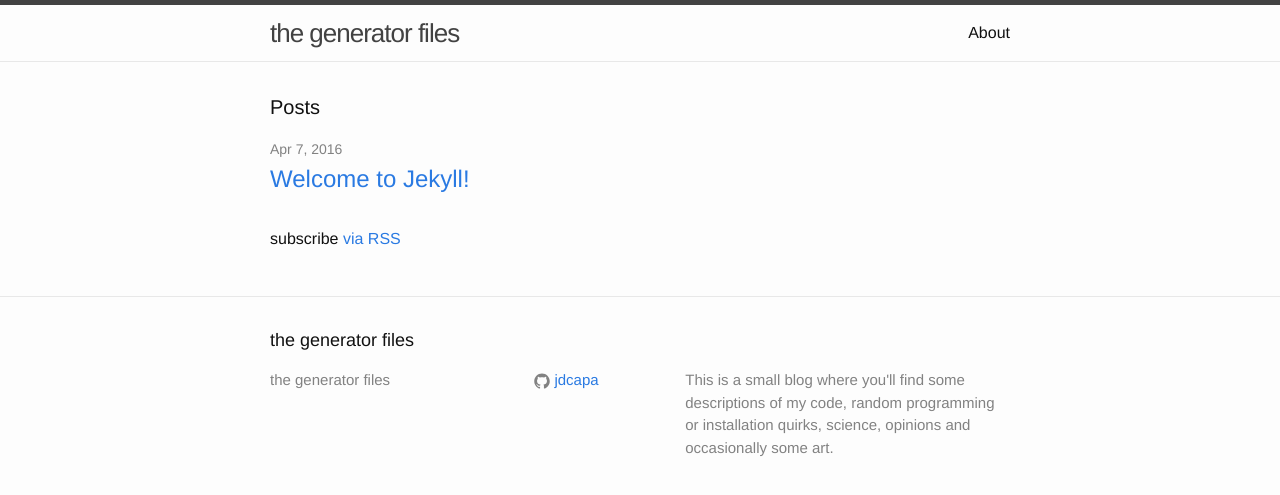
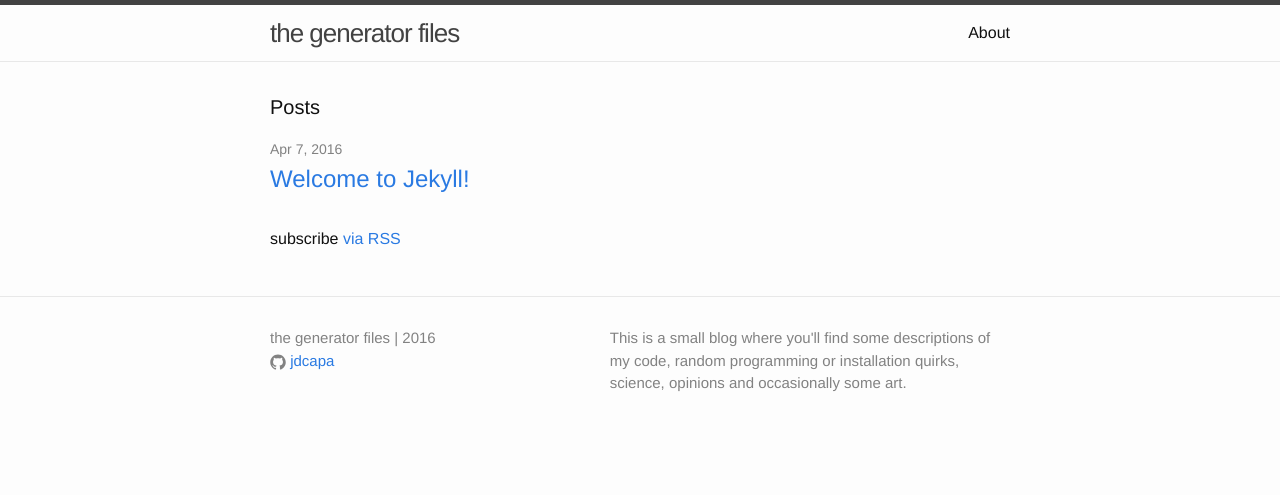
Before and after one commit to jdcapa/jdcapa.github.io, a Jekyll site: the page built from index.html, in a window 1280 px wide. Shown: the top 495 px of the page. Built offline with Jekyll 4.4.1, drawn with Linux system fonts in a browser that asks for light colours.

```diff
--- a/_includes/footer.html
+++ b/_includes/footer.html
@@ -2,34 +2,23 @@
 
   <div class="wrapper">
 
-    <h2 class="footer-heading">{{ site.title }}</h2>
+    <!-- <h2 class="footer-heading">{{ site.title }}</h2> -->
 
     <div class="footer-col-wrapper">
       <div class="footer-col footer-col-1">
         <ul class="contact-list">
-          <li>{{ site.title }}</li>
-          <li><a href="mailto:{{ site.email }}">{{ site.email }}</a></li>
-        </ul>
-      </div>
-
-      <div class="footer-col footer-col-2">
-        <ul class="social-media-list">
+          <li>{{ site.title }} | 2016</li>
+          <!-- <li><a href="mailto:{{ site.email }}">{{ site.email }}</a></li> -->
           {% if site.github_username %}
           <li>
             {% include icon-github.html username=site.github_username %}
           </li>
           {% endif %}
-
-          {% if site.twitter_username %}
-          <li>
-            {% include icon-twitter.html username=site.twitter_username %}
-          </li>
-          {% endif %}
         </ul>
       </div>
 
-      <div class="footer-col footer-col-3">
-        <p>{{ site.description }}</p>
+      <div class="footer-col footer-col-2">
+        <p align="left">{{ site.description }}</p>
       </div>
     </div>
 
--- a/_sass/_layout.scss
+++ b/_sass/_layout.scss
@@ -127,18 +127,13 @@
 }
 
 .footer-col-1 {
-    width: -webkit-calc(35% - (#{$spacing-unit} / 2));
-    width:         calc(35% - (#{$spacing-unit} / 2));
+    width: -webkit-calc(45% - (#{$spacing-unit} / 2));
+    width:         calc(45% - (#{$spacing-unit} / 2));
 }
 
 .footer-col-2 {
-    width: -webkit-calc(20% - (#{$spacing-unit} / 2));
-    width:         calc(20% - (#{$spacing-unit} / 2));
-}
-
-.footer-col-3 {
-    width: -webkit-calc(45% - (#{$spacing-unit} / 2));
-    width:         calc(45% - (#{$spacing-unit} / 2));
+    width: -webkit-calc(55% - (#{$spacing-unit} / 2));
+    width:         calc(55% - (#{$spacing-unit} / 2));
 }
 
 @include media-query($on-laptop) {
--- a/css/main.scss
+++ b/css/main.scss
@@ -6,7 +6,7 @@
 
 
 // Our variables
-$base-font-family: "Helvetica Neue", Helvetica, Arial, sans-serif;
+$base-font-family: DIN, "DIN Pro", "Bauer Grotesk", Futura, "Helvetica Neue", "Helvetica Neue LT W1G", Helvetica, sans-serif;
 $base-font-size:   16px;
 $base-font-weight: 400;
 $small-font-size:  $base-font-size * 0.875;
```
